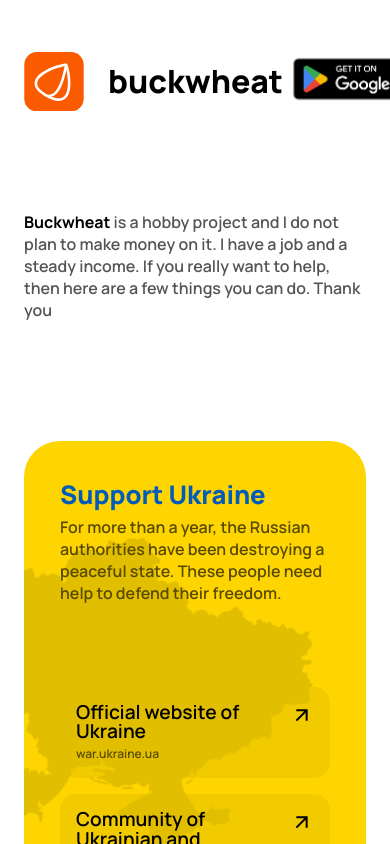
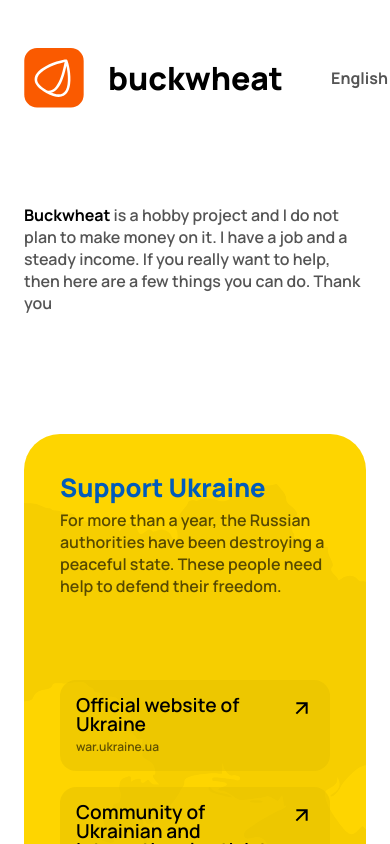
Before and after one commit to danilkinkin/buckwheat-landing, a Next.js app: page /contribute in a window 390 px wide. Built offline with nearby package versions, Linux system fonts and the light colour scheme.

Commit message:
fix: fixed backdrop image in Ukraine help card

```diff
--- a/components/card/card.module.css
+++ b/components/card/card.module.css
@@ -28,6 +28,7 @@
   display: flex;
   flex-direction: column;
   flex-grow: 1;
+  margin-top: 48px;
 }
 
 .cardLink {
--- a/modules/contribute/contribute.module.css
+++ b/modules/contribute/contribute.module.css
@@ -12,10 +12,6 @@
 .langSwitcher {
   margin-left: 48px;
   margin-right: 24px;
-}
-
-.logo {
-
 }
 
 .googlePlayButton {
@@ -60,6 +56,11 @@
   min-width: 270px;
 }
 
+@media screen and (max-width: 630px) {
+  .googlePlayButton {
+    display: none;
+  }
+}
 
 @media screen and (max-width: 980px) {
   .cardsRow {
--- a/modules/contribute/helpUkraineCard.tsx
+++ b/modules/contribute/helpUkraineCard.tsx
@@ -1,7 +1,7 @@
 import styles from '@/modules/contribute/ukraine.module.css';
 import { Card, CardLink } from '@/components/card';
 import clsx from 'clsx';
-import ukraineMapImage from '@/assets/images/ukraine-map.png';
+import UkraineMapSvg from '@/assets/images/ukraine-map.svg';
 import Image from 'next/image';
 
 export default function HelpUkraineCard() {
@@ -23,13 +23,7 @@
         hrefTitle="supportukrainenow.org"
         href="https://supportukrainenow.org/"
       />
-      <Image
-        className={styles.ukraineMap}
-        alt="Ukraine map"
-        width={519}
-        height={381}
-        src={ukraineMapImage}
-      />
+      <UkraineMapSvg className={styles.ukraineMap} />
     </Card>
   );
 }
--- a/modules/contribute/ukraine.module.css
+++ b/modules/contribute/ukraine.module.css
@@ -25,4 +25,14 @@
   bottom: 0;
   margin: auto;
   right: 6%;
+  color: #f6ce00;
+  height: 80%;
 }
+
+@media screen and (max-width: 760px) {
+  .ukraineMap {
+    right: 0;
+    left: 50%;
+    transform: translateX(-50%);
+  }
+}
--- a/pages/contribute.tsx
+++ b/pages/contribute.tsx
@@ -44,7 +44,7 @@
         <meta name="description" content="Generated by create next app" />
       </Head>
       <header className={styles.header}>
-        <Link href="/">
+        <Link href="/" style={{ marginRight: 'auto' }}>
           <Logo className={styles.logo} variant={LogoType.Full} />
         </Link>
         <GooglePlayButton className={styles.googlePlayButton} />
```
Also changed, not shown: assets/images/ukraine-map.svg (added).
